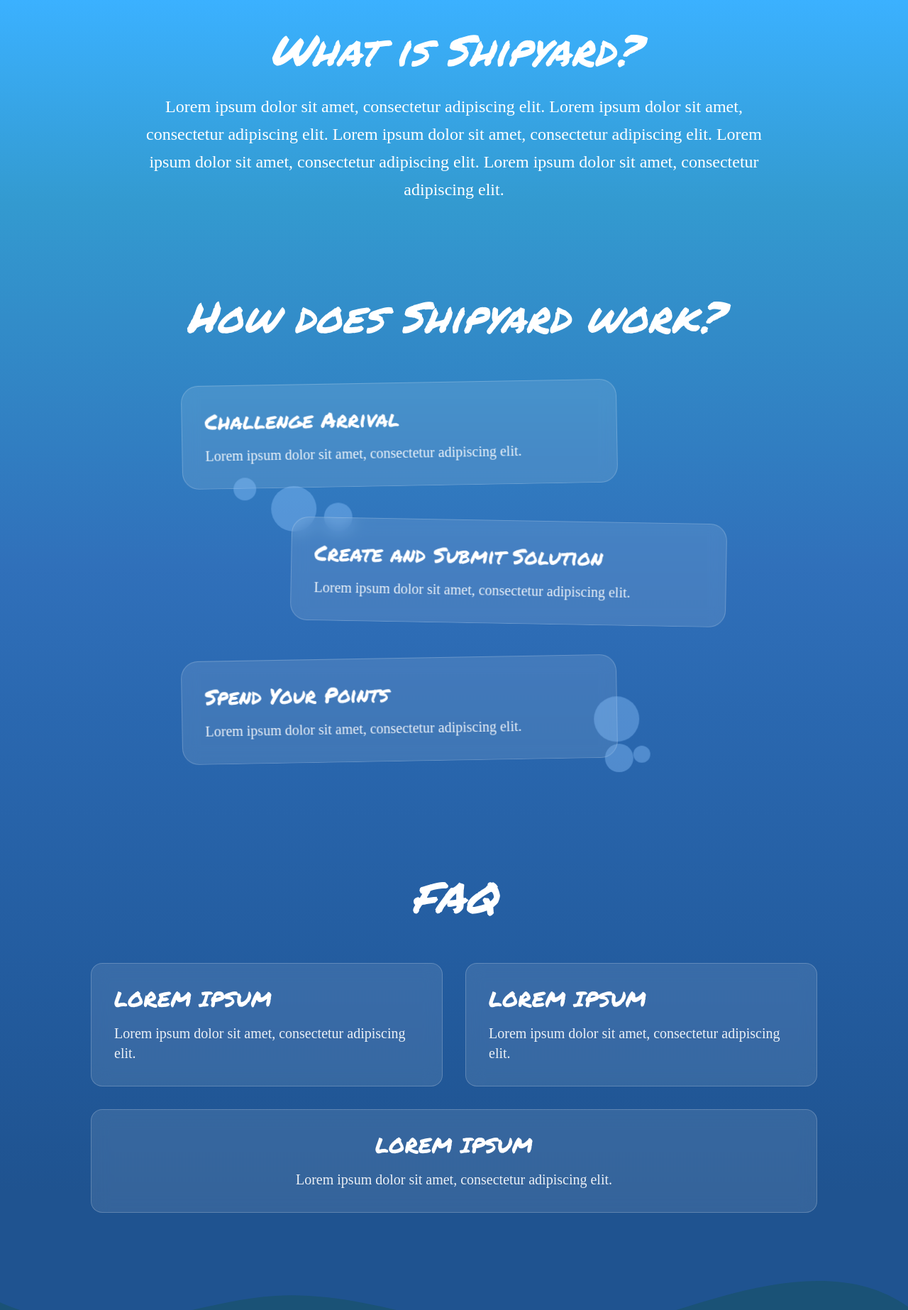
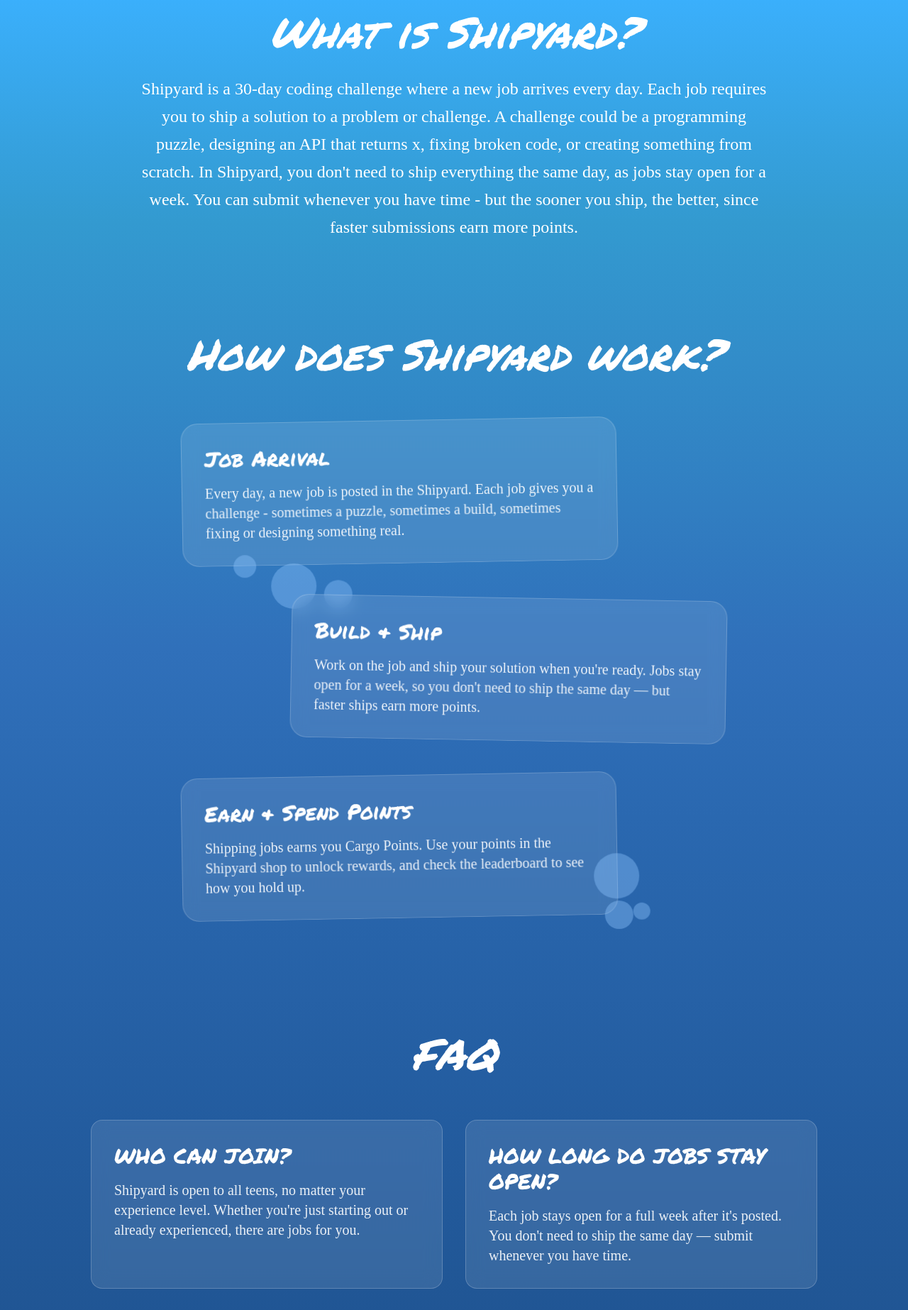
Before and after one commit to Bisher-Almasri/shipyard, a SvelteKit app: page / in a window 1280 px wide. Shown: the part 826-2672 px from the top of the page at 71% size. Built offline with nearby package versions, Linux system fonts and the light colour scheme; a web font is replaced by a local one.

Commit message:
added text now yippeee

```diff
--- a/src/routes/+page.svelte
+++ b/src/routes/+page.svelte
@@ -21,8 +21,8 @@
 				>
 					Shipyard
 				</h1>
-				<p class="mb-10 text-2xl leading-relaxed font-bold text-black/80 md:text-3xl">
-					Lorem ipsum dolor sit amet,<br />consectetur adipiscing elit.
+				<p class="mb-10 text-2xl leaqding-relaxed font-bold text-black/80 md:text-3xl">
+					Ship 30 days of coding & computing challenges. Earn Prizes.
 				</p>
 				<button
 					class="rounded-xl bg-[#4FA4FF] px-10 py-4 text-3xl font-bold text-white shadow-[0px_6px_0px_0px_#2d7fd5] transition-all hover:translate-y-1 hover:bg-[#3d93ef] hover:shadow-none active:translate-y-1.5 active:shadow-none"
@@ -77,11 +77,9 @@
 			<div class="mb-32">
 				<h2 class="mb-8 font-marker text-5xl italic md:text-6xl">What is Shipyard?</h2>
 				<p class="mx-auto max-w-4xl text-xl leading-relaxed md:text-2xl">
-					Lorem ipsum dolor sit amet, consectetur adipiscing elit. Lorem ipsum dolor sit amet,
-					consectetur adipiscing elit. Lorem ipsum dolor sit amet, consectetur adipiscing elit.
-					Lorem ipsum dolor sit amet, consectetur adipiscing elit. Lorem ipsum dolor sit amet,
-					consectetur adipiscing elit.
-				</p>
+					Shipyard is a 30-day coding challenge where a new job arrives every day.
+					Each job requires you to ship a solution to a problem or challenge. A challenge could be a programming puzzle, designing an API that returns x, fixing broken code, or creating something from scratch.
+					In Shipyard, you don't need to ship everything the same day, as jobs stay open for a week. You can submit whenever you have time - but the sooner you ship, the better, since faster submissions earn more points.				</p>
 			</div>
 
 			<div class="mb-20">
@@ -91,10 +89,10 @@
 						<div
 							class="-rotate-1 transform rounded-3xl border border-white/20 bg-white/10 p-8 backdrop-blur-md transition-all duration-300 hover:rotate-0"
 						>
-							<h3 class="mb-4 font-marker text-3xl">Challenge Arrival</h3>
+							<h3 class="mb-4 font-marker text-3xl">Job Arrival</h3>
 							<p class="text-xl opacity-90">
-								Lorem ipsum dolor sit amet, consectetur adipiscing elit.
-							</p>
+								Every day, a new job is posted in the Shipyard.
+								Each job gives you a challenge - sometimes a puzzle, sometimes a build, sometimes fixing or designing something real.							</p>
 						</div>
 					</div>
 
@@ -113,10 +111,10 @@
 						<div
 							class="rotate-1 transform rounded-3xl border border-white/20 bg-white/10 p-8 backdrop-blur-md transition-all duration-300 hover:rotate-0"
 						>
-							<h3 class="mb-4 font-marker text-3xl">Create and Submit Solution</h3>
+							<h3 class="mb-4 font-marker text-3xl">Build & Ship</h3>
 							<p class="text-xl opacity-90">
-								Lorem ipsum dolor sit amet, consectetur adipiscing elit.
-							</p>
+								Work on the job and ship your solution when you're ready.
+								Jobs stay open for a week, so you don't need to ship the same day — but faster ships earn more points.							</p>
 						</div>
 					</div>
 
@@ -124,10 +122,10 @@
 						<div
 							class="-rotate-1 transform rounded-3xl border border-white/20 bg-white/10 p-8 backdrop-blur-md transition-all duration-300 hover:rotate-0"
 						>
-							<h3 class="mb-4 font-marker text-3xl">Spend Your Points</h3>
+							<h3 class="mb-4 font-marker text-3xl">Earn & Spend Points</h3>
 							<p class="text-xl opacity-90">
-								Lorem ipsum dolor sit amet, consectetur adipiscing elit.
-							</p>
+								Shipping jobs earns you Cargo Points.
+								Use your points in the Shipyard shop to unlock rewards, and check the leaderboard to see how you hold up.							</p>
 						</div>
 
 						<div class="absolute -right-10 -bottom-10 flex flex-col gap-2 opacity-40">
@@ -156,22 +154,30 @@
 		<div
 			class="rounded-2xl border border-white/20 bg-white/10 p-8 backdrop-blur-md transition-transform hover:scale-[1.02]"
 		>
-					<h3 class="mb-4 font-marker text-3xl uppercase">LOREM IPSUM</h3>
-					<p class="text-xl opacity-90">Lorem ipsum dolor sit amet, consectetur adipiscing elit.</p>
+			<h3 class="mb-4 font-marker text-3xl uppercase">Who can join?</h3>
+			<p class="text-xl opacity-90">
+				Shipyard is open to all teens, no matter your experience level. Whether you're just starting out or already experienced, there are jobs for you.
+			</p>
 		</div>
+
 		<div
 			class="rounded-2xl border border-white/20 bg-white/10 p-8 backdrop-blur-md transition-transform hover:scale-[1.02]"
 		>
-					<h3 class="mb-4 font-marker text-3xl uppercase">LOREM IPSUM</h3>
-					<p class="text-xl opacity-90">Lorem ipsum dolor sit amet, consectetur adipiscing elit.</p>
+			<h3 class="mb-4 font-marker text-3xl uppercase">How long do jobs stay open?</h3>
+			<p class="text-xl opacity-90">
+				Each job stays open for a full week after it's posted. You don't need to ship the same day — submit whenever you have time.
+			</p>
 		</div>
 	</div>
+
 	<div class="mx-auto max-w-5xl">
 		<div
 			class="rounded-2xl border border-white/20 bg-white/10 p-8 text-center backdrop-blur-md transition-transform hover:scale-[1.01]"
 		>
-					<h3 class="mb-4 font-marker text-3xl uppercase">LOREM IPSUM</h3>
-					<p class="text-xl opacity-90">Lorem ipsum dolor sit amet, consectetur adipiscing elit.</p>
+			<h3 class="mb-4 font-marker text-3xl uppercase">How do points work?</h3>
+			<p class="text-xl opacity-90">
+				Shipping a job earns you Cargo Points. Faster submissions earn more points, but later submissions still count — just with fewer points.
+			</p>
 		</div>
 	</div>
 </div>
```
Lines whose indentation alone changed are shown as unchanged.
